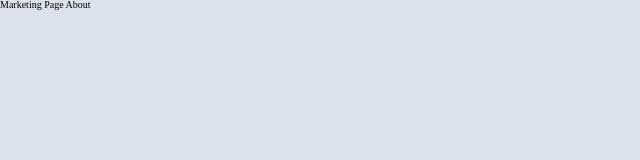
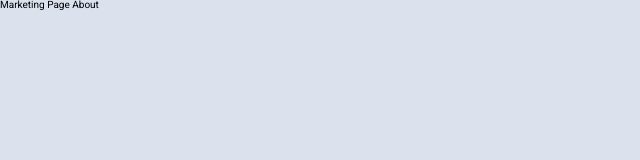
Before and after one commit to buildweek-designyourlife/ui-marketing-page, a website: page about.html in a window 1280 px wide. Shown: the full height of the page, 0-640 px from the left. Drawn offline with Linux system fonts and the light colour scheme.

Commit message:
Roboto google font added to general and html files

```diff
--- a/about.html
+++ b/about.html
@@ -1,13 +1,17 @@
 <!DOCTYPE html>
 <html lang="en">
+
 <head>
     <meta charset="UTF-8">
     <meta name="viewport" content="width=device-width, initial-scale=1.0">
     <meta http-equiv="X-UA-Compatible" content="ie=edge">
     <link rel="stylesheet" href="css/index.css">
+    <link href="https://fonts.googleapis.com/css?family=Roboto&display=swap" rel="stylesheet">
     <title>Design Your Life - About</title>
 </head>
+
 <body>
     <h1>Marketing Page About</h1>
 </body>
+
 </html>
--- a/less/general.less
+++ b/less/general.less
@@ -11,4 +11,5 @@ html {
 
 body {
   background: @white;
+  font-family: 'Roboto', sans-serif;
 }
```
Also changed, not shown: index.html (+4 -0 lines), css/index.css. Lines whose indentation alone changed are shown as unchanged.
